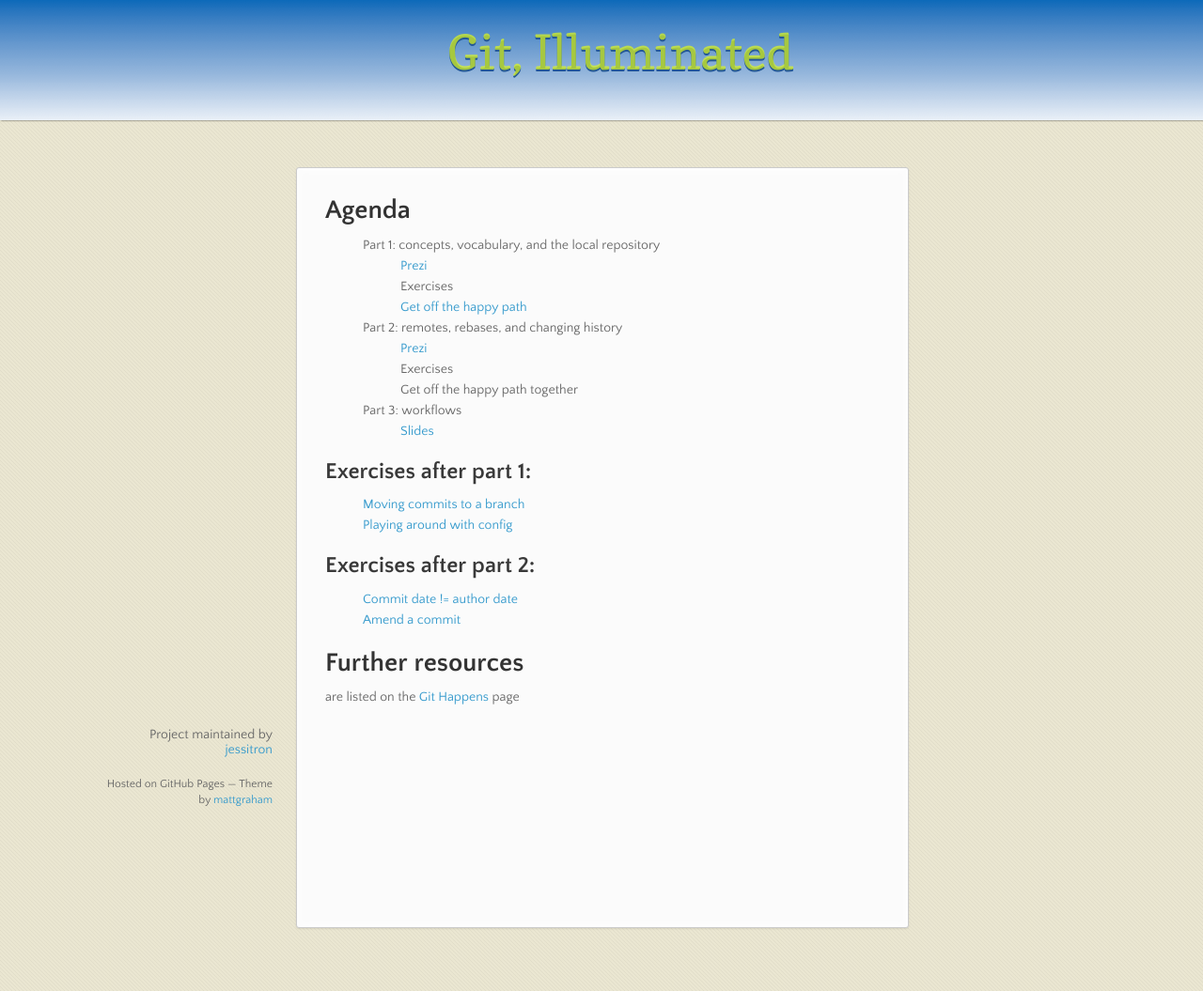
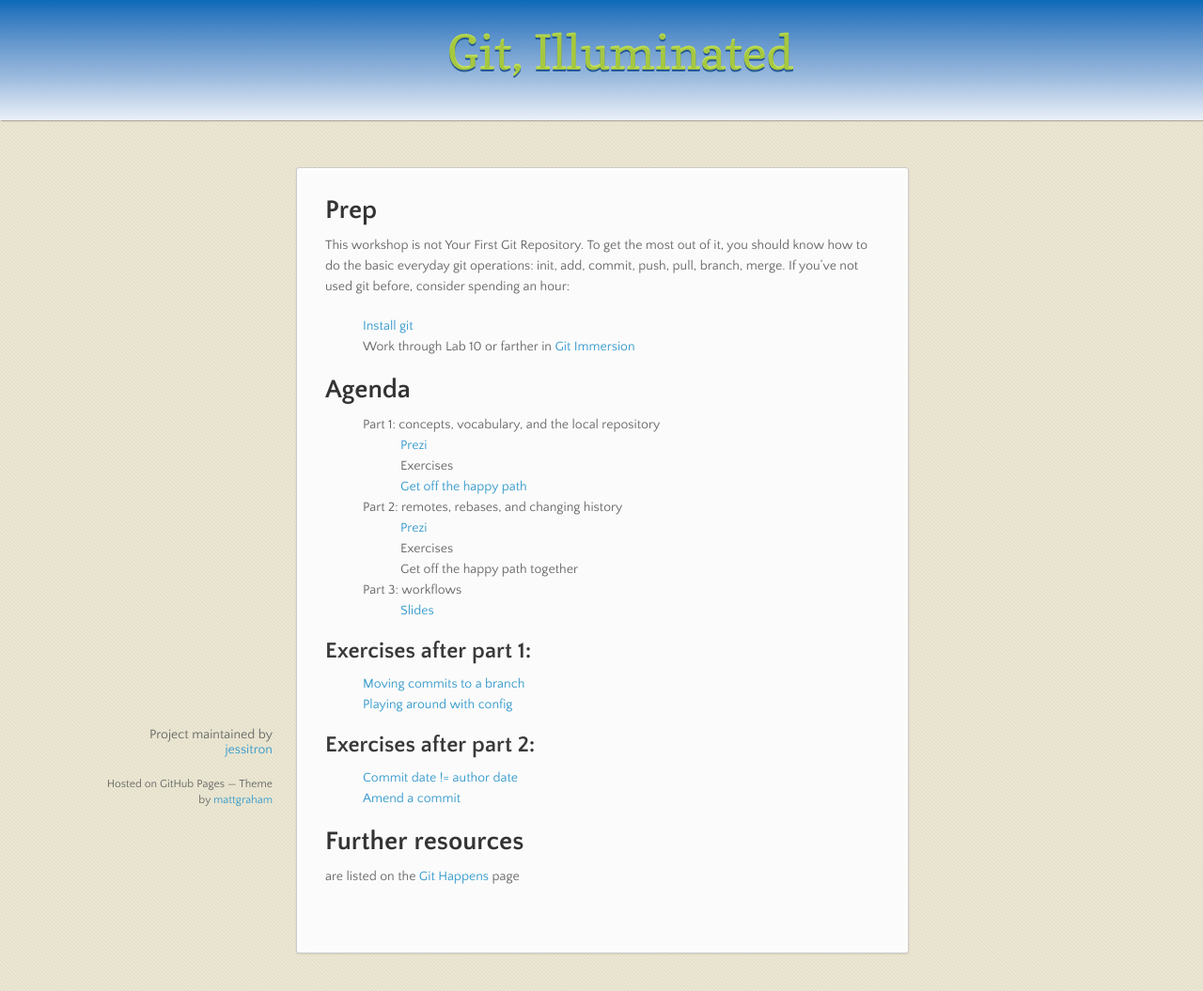
Before and after one commit to jessitron/git-happens, a Jekyll site: the page built from workshop.md, in a window 1280 px wide. Shown: the whole page at 94% size. Built offline with Jekyll 4.4.1, drawn with Linux system fonts in a browser that asks for light colours; nearby versions of some CDN libraries; before the commit the page ends 1028 px from its top, so only the background shows below that.

Commit message:
Added prep section to workshop main page

```diff
--- a/workshop.md
+++ b/workshop.md
@@ -1,7 +1,14 @@
 ---
 layout: illuminated
-saying: Workshop
 ---
+
+# Prep
+This workshop is not Your First Git Repository.
+To get the most out of it, you should know how to do the basic everyday
+git operations: init, add, commit, push, pull, branch, merge.
+If you've not used git before, consider spending an hour:
+   * [Install git](http://git-scm.com/downloads)
+   * Work through Lab 10 or farther in [Git Immersion](http://gitimmersion.com)
 
 # Agenda
 
```
